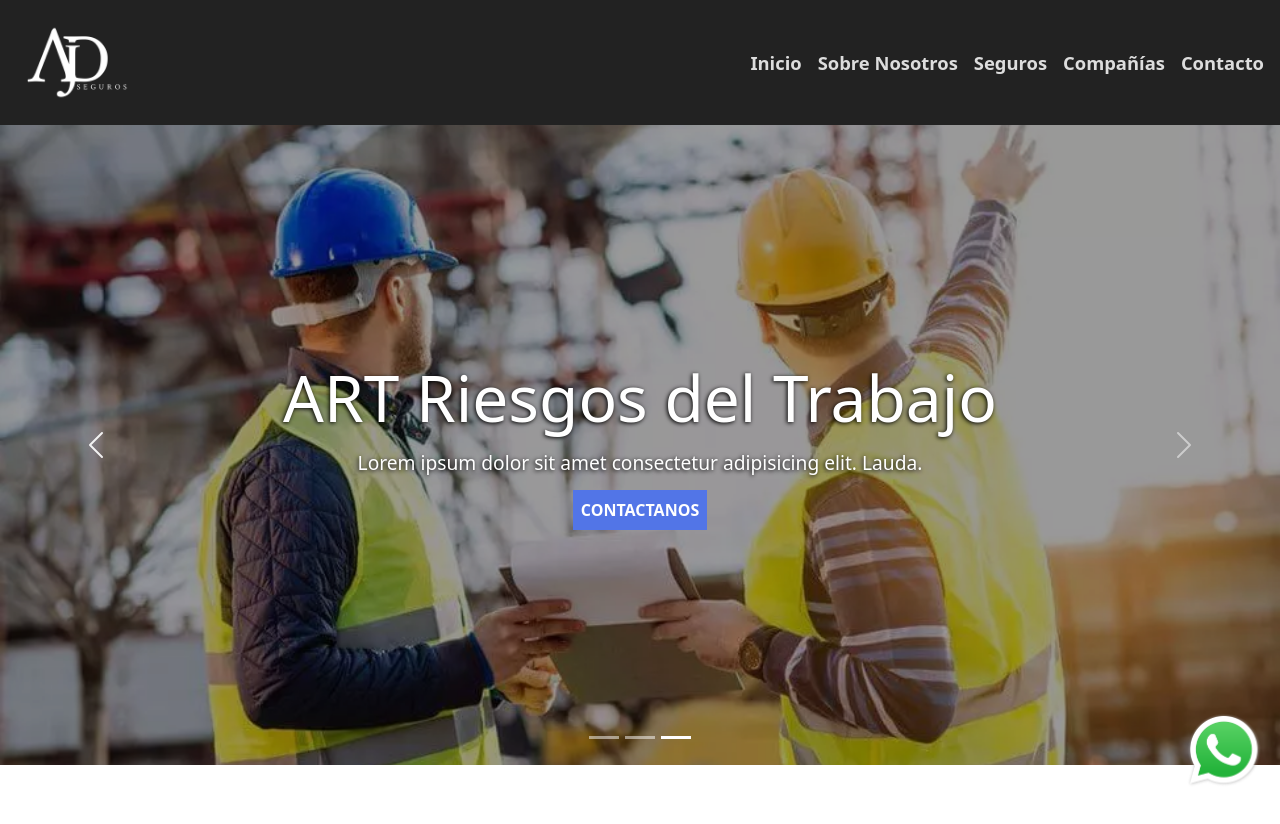
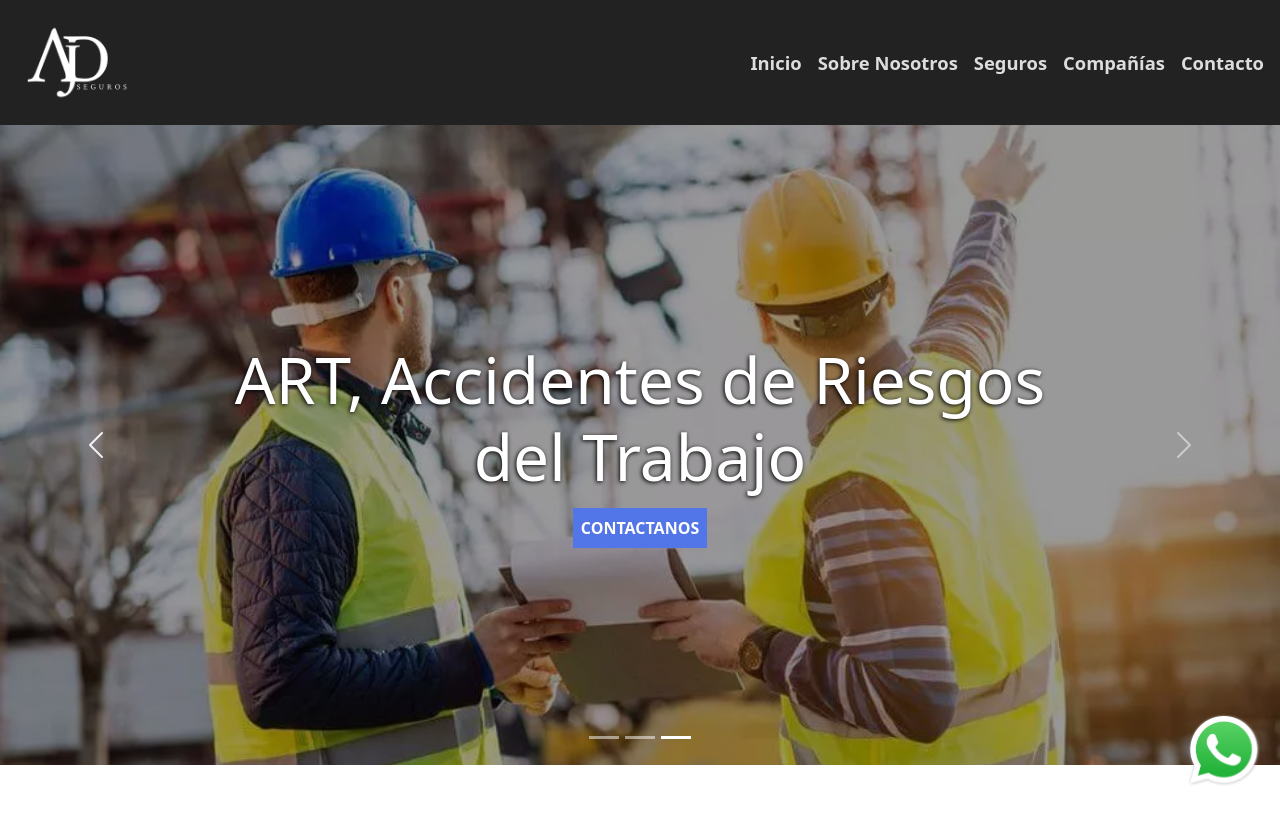
Before and after one commit to FranciscoJoseLavalle/ajd-seguros, a React (Vite) app: page / in a window 1280 px wide. Both pictures are taken after a click on the button "Previous". Shown: the top 824 px of the page. Built offline with nearby package versions, Linux system fonts and the light colour scheme.

Commit message:
Elimino lorem ipsum de carousel

```diff
--- a/src/components/Carousel/Carousel.jsx
+++ b/src/components/Carousel/Carousel.jsx
@@ -14,7 +14,6 @@ const Carousel = () => {
                     <img src="./img/auto.webp" className="d-block w-50" alt="..." />
                     <div>
                         <h3>¡Manejá tranquilo!</h3>
-                        <p>Lorem ipsum dolor sit amet consectetur adipisicing elit. Lauda.</p>
                         <BtnContactanos />
                     </div>
                 </div>
@@ -22,15 +21,13 @@ const Carousel = () => {
                     <img src="./img/confianza.webp" className="d-block w-50" alt="..." />
                     <div>
                         <h3>Confianza</h3>
-                        <p>Lorem ipsum dolor sit amet consectetur adipisicing elit. Lauda.</p>
                         <BtnContactanos />
                     </div>
                 </div>
                 <div className="carousel-item">
                     <img src="./img/trabajo.webp" className="d-block w-50" alt="..." />
                     <div>
-                        <h3>ART Riesgos del Trabajo</h3>
-                        <p>Lorem ipsum dolor sit amet consectetur adipisicing elit. Lauda.</p>
+                        <h3>ART, Accidentes de Riesgos del Trabajo</h3>
                         <BtnContactanos />
                     </div>
                 </div>
```
